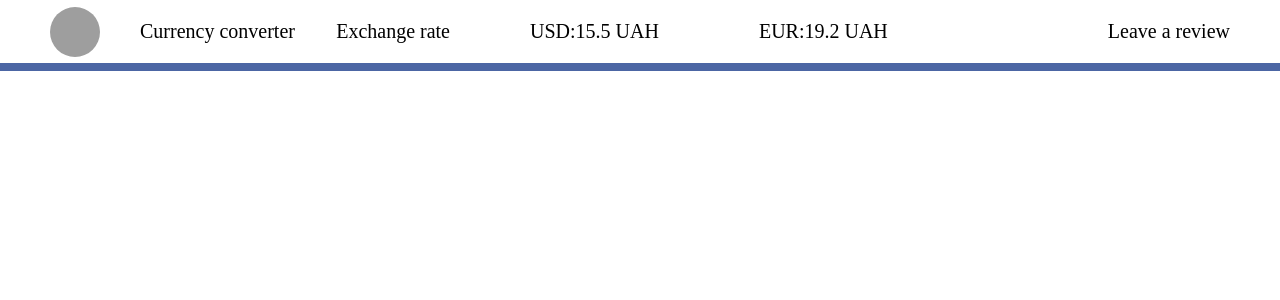
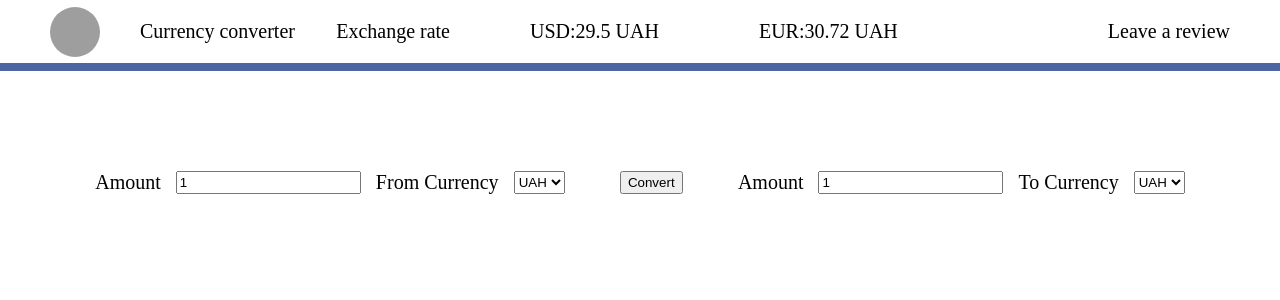
Before and after one commit to VadymUdaltsov/Currency-Converter, a React (Create React App) app: page / in a window 1280 px wide. Shown: the top 300 px of the page. Built offline with nearby package versions, Linux system fonts and the light colour scheme; grey boxes are pictures that could not be loaded.

Commit message:
Added Content with converter. Upgraded Header

```diff
--- a/package.json
+++ b/package.json
@@ -6,6 +6,7 @@
     "@testing-library/jest-dom": "^5.16.4",
     "@testing-library/react": "^13.2.0",
     "@testing-library/user-event": "^13.5.0",
+    "prop-types": "^15.8.1",
     "react": "^18.1.0",
     "react-dom": "^18.1.0",
     "react-router-dom": "^6.3.0",
--- a/src/App.js
+++ b/src/App.js
@@ -6,9 +6,10 @@ function App(props) {
   return (
     <div className={s.global__div}>
       <Header newUsd={props.newUsd} newEur={props.newEur}/>
-      <Content />
+      <Content newUsd={props.newUsd} newEur={props.newEur} />
     </div>
   );
 }
 
+
 export default App;
--- a/src/Content/Content.jsx
+++ b/src/Content/Content.jsx
@@ -1,7 +1,40 @@
-let Content = () => {
+import s from './Content.module.css';
+
+let Content = (props) => {
+    let convert = () => {
+            let sale = document.getElementById('amount').value;
+            let rate = document.getElementById('sale__rate');
+        let resultRate = document.getElementById('result__rate');
+            if (rate.selectedIndex === 1 && resultRate.selectedIndex === 0 ) {
+                let result = document.getElementById('newValue').value = sale * props.newUsd;
+            }
+            if (rate.selectedIndex === 2 && resultRate.selectedIndex === 0 ) {
+                let result = document.getElementById('newValue').value = sale * props.newEur;
+            }
+    }
     return (
-        <div>
-
+        <div className={s.div__rate}>
+            <div className={s.div__converter}>
+                <p>Amount</p>
+                <input type="number" id='amount' defaultValue={1} />
+                <p>From Currency</p>
+                <select name="sale" id='sale__rate'>
+                    <option>UAH</option>
+                    <option>USD</option>
+                    <option>EUR</option>
+                </select>
+            </div>
+            <button id="convert" onClick={convert}>Convert</button>
+            <div className={s.div__converter}>
+                <p>Amount</p>
+                <input type="number" id='newValue' defaultValue={1} />
+                <p>To Currency</p>
+                <select name="buy" id='result__rate'>
+                    <option>UAH</option>
+                    <option>USD</option>
+                    <option>EUR</option>
+                </select>
+            </div>
         </div>
     )
 }
--- /dev/null
+++ b/src/Content/Content.module.css
@@ -0,0 +1,16 @@
+.div__rate {
+    display: flex;
+    justify-content: space-evenly;
+    width: 1200px;
+    margin: 0 auto;
+}
+
+.div__converter {
+    display: flex;
+    justify-content: space-between;
+}
+
+.div__rate p,
+.div__rate input {
+    margin: 0 15px 0 0;
+}
--- a/src/ExchangeRate/Rate.js
+++ b/src/ExchangeRate/Rate.js
@@ -1,15 +1,13 @@
 let Rate = {
+    Usd: {
+        "ccy": "USD",
+        "base_ccy": "UAH",
+        "buy": "29.5049"
+    },
     Eur: {
         "ccy": "EUR",
         "base_ccy": "UAH",
-        "buy": "19.20000",
-        "sale": "20.00000"
-    },
-    Usd: {
-        "ccy": "USD",
-        "base_ccy": "UAH",
-        "buy": "15.50000",
-        "sale": "15.85000"
+        "buy": "30.7268"
     }
 }
 
--- a/src/Header/Header.jsx
+++ b/src/Header/Header.jsx
@@ -4,6 +4,7 @@ import s from './Header.module.css';
 const Header = (props) => {
     return (
         <div className={s.header}>
+            <div className={s.container}>
                 <img src=" https://mpng.subpng.com/20180425/oaw/kisspng-exchange-rate-foreign-exchange-market-computer-ico-5ae07ba7b55625.7169770315246611597428.jpg" alt="logo" className={s.header__logo} />
                 <div className={s.header__nav}>
                     <ul className={s.header__items}>
@@ -23,6 +24,7 @@ const Header = (props) => {
                     <p>Leave a review</p>
                 </div>
             </div>
+        </div>
     )
 };
 
--- a/src/Header/Header.module.css
+++ b/src/Header/Header.module.css
@@ -1,4 +1,9 @@
 .header {
+    border-bottom: 8px solid #4c66a4;
+    margin-bottom: 100px;
+}
+
+.header .container {
     display: flex;
     align-items: center;
     margin: 0 50px;
--- a/src/index.css
+++ b/src/index.css
@@ -12,7 +12,3 @@ body {
   font-size: 20px;
   margin: 0px;
 }
-
-#root {
-  border-bottom: 8px solid #4c66a4;
-}
```
Lines whose indentation alone changed are shown as unchanged.
